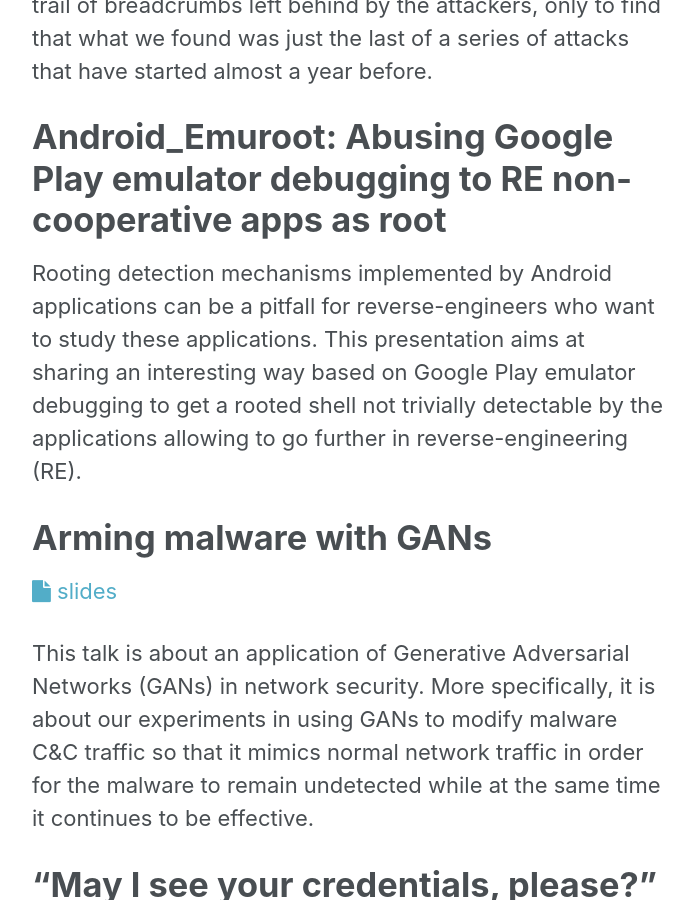
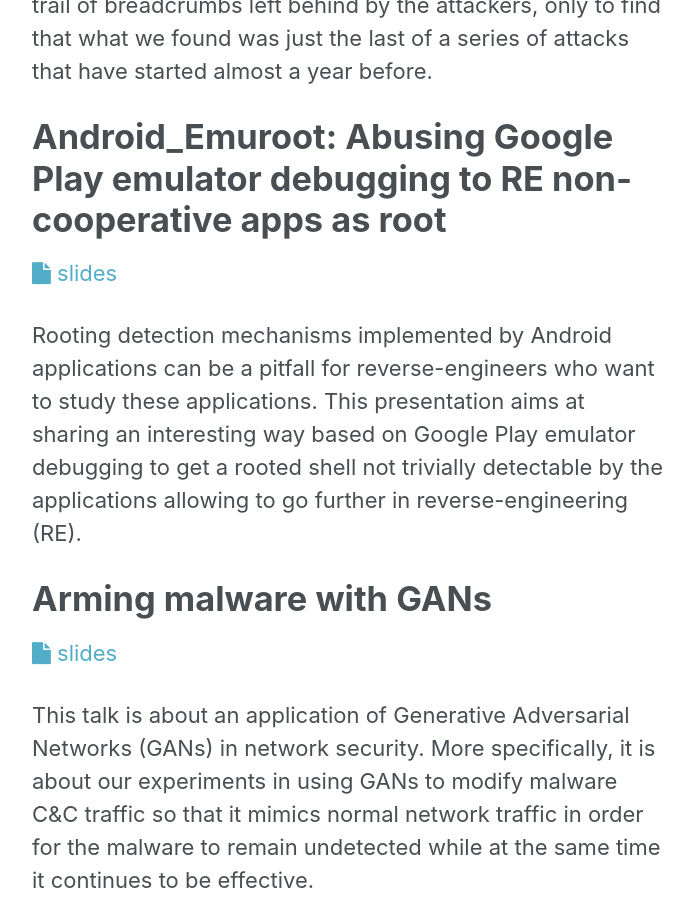
Before and after one commit to blackhoodieRE/blackhoodiere.github.io, a Jekyll site: the page built from _pages/2018_talks_abstracts.md, in a window 1280 px wide and 900 px high, scrolled down 2864 px. Shown: the whole window, without its empty margins (290-983 px from the left). Built offline with Jekyll 4.4.1, drawn with Linux system fonts in a browser that asks for light colours.

Commit message:
Adding Anais slide deck

```diff
--- a/_pages/2018_talks_abstracts.md
+++ b/_pages/2018_talks_abstracts.md
@@ -34,6 +34,8 @@
 Everything started with an email alert to a network administrator hinting that something was not right in one of the organization's Linux servers. What followed is two months of digital forensic analysis where we followed the trail of breadcrumbs left behind by the attackers, only to find that what we found was just the last of a series of attacks that have started almost a year before.
 
 # Android_Emuroot: Abusing Google Play emulator debugging to RE non-cooperative apps as root
+
+<a href="../assets/archive/emuroot_blcakhoodie.pdf"><i class="fa fa-file"></i> slides</a>
 
 Rooting detection mechanisms implemented by Android applications can be a pitfall for reverse-engineers who want to study these applications. This presentation aims at sharing an interesting way based on Google Play emulator debugging to get a rooted shell not trivially detectable by the applications allowing to go further in reverse-engineering (RE).
 
```
Also changed, not shown: 1 other file.
